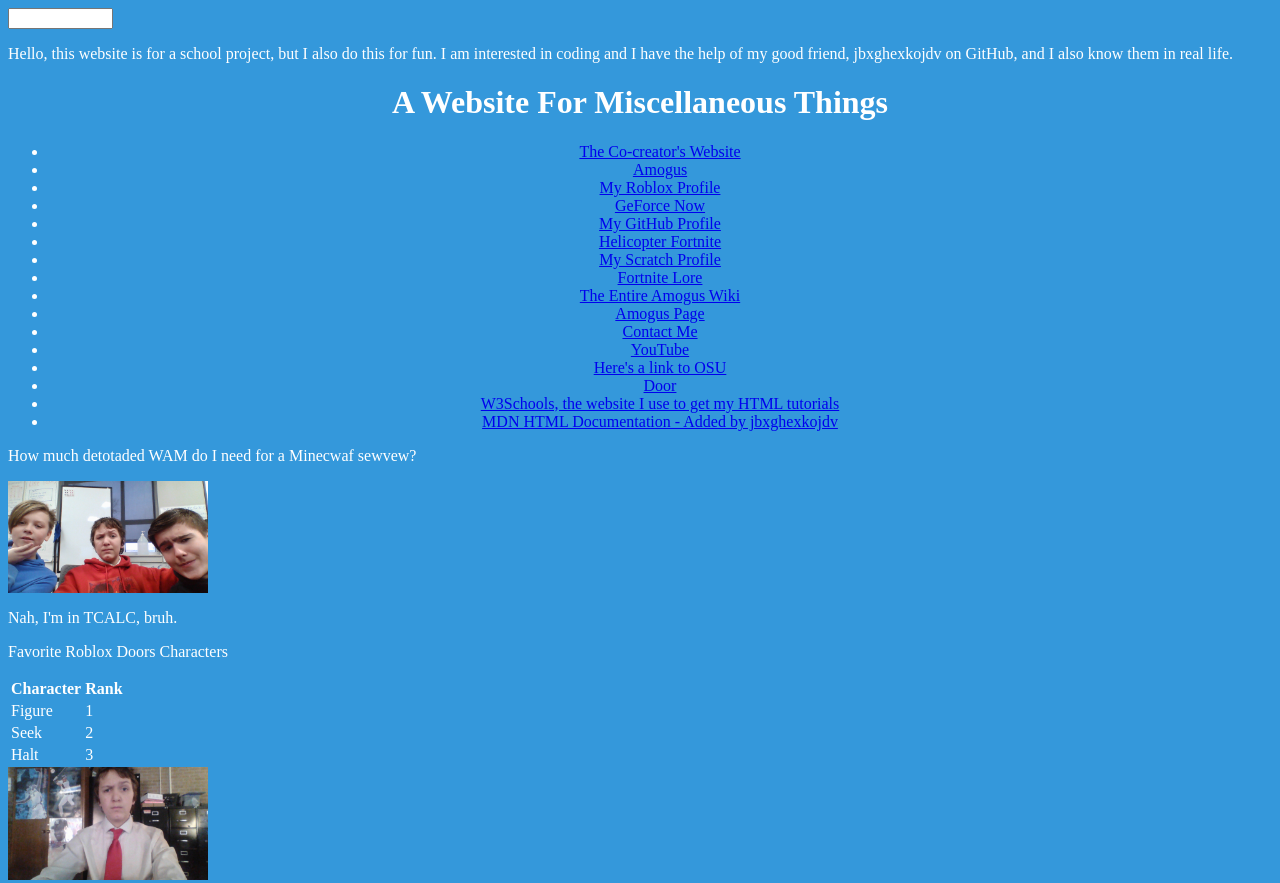
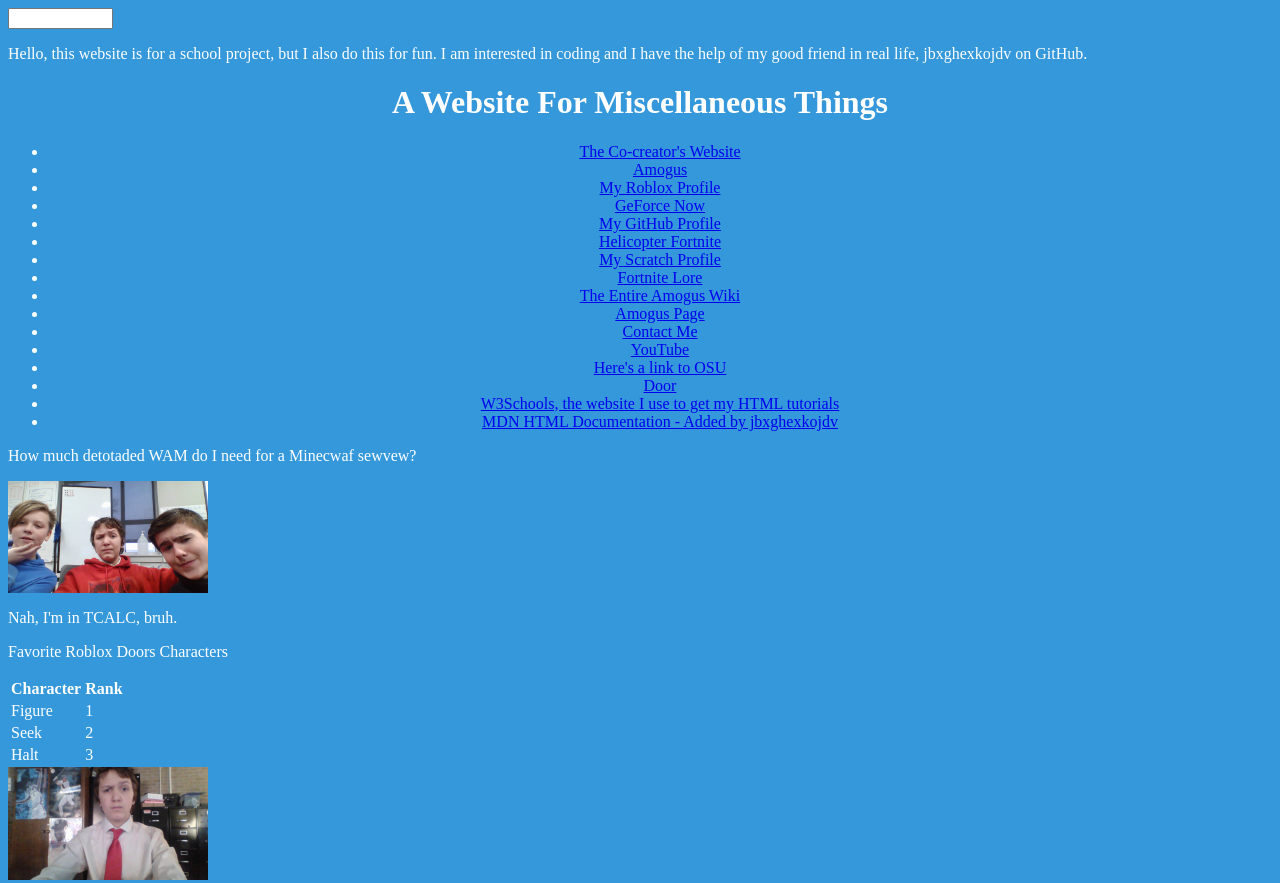
Before and after one commit to aswd1c32/aswd1c32.github.io, a plain HTML site: page index.html in a window 1280 px wide. Shown: the top 883 px of the page. Drawn offline with Linux system fonts and the light colour scheme.

Commit message:
Reword first p element
Add 'k' to jbxghexKojdv

```diff
--- a/index.html
+++ b/index.html
@@ -7,10 +7,10 @@
   </head>
   <body>
     <input type="text" id="name" name="name" minlength="4" maxlength="8" size="10" required />
-    <p id="website-desc">Hello, this website is<!-- Shouldn't this be "was?" Not changing because then you would have to restructure the whole thing - jbxghexkojdv --> for a school project, but I also do this for fun. I am interested in coding and I have the help of
-      my good friend, jbxghexkojdv on GitHub, and I also know them in real life.</p>
+    <p id="website-desc">Hello, this website is for a school project, but I also do this for fun.
+      I am interested in coding and I have the help of my good friend in real life, jbxghexkojdv on GitHub.</p>
     <h1 id="header-before-links">A Website For Miscellaneous Things</h1>
-    <ul id="list-of-links"> <!-- I guess you could say it's a "linked list!" Sorry, I had to. - jbxghexojdv -->
+    <ul id="list-of-links"> <!-- I guess you could say it's a "linked list!" Sorry, I had to. - jbxghexkojdv -->
       <li><a href="https://jbxghexkojdv.github.io/">The Co-creator's Website</a></li>
       <li><a href="https://amogus.fandom.com/wiki/Amgo">Amogus</a></li>
       <li><a href="https://web.roblox.com/users/1350237772/profile">My Roblox Profile</a></li>
```
Also changed, not shown: style.css (line endings or trailing spaces).
